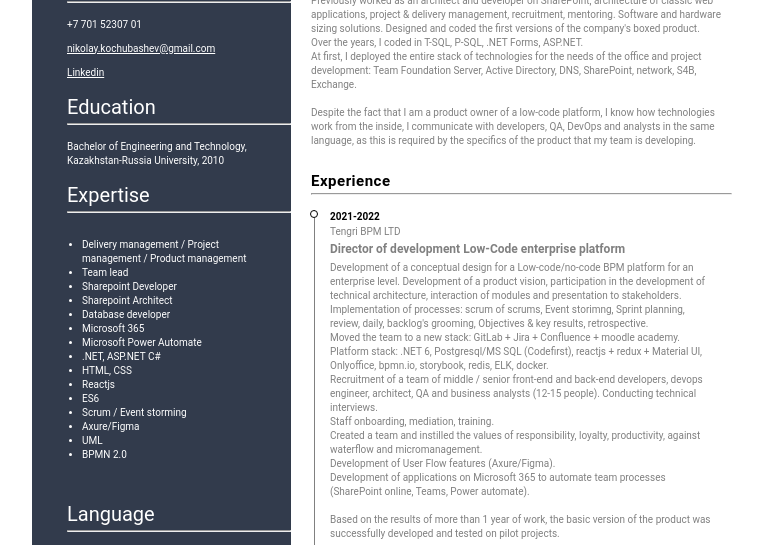
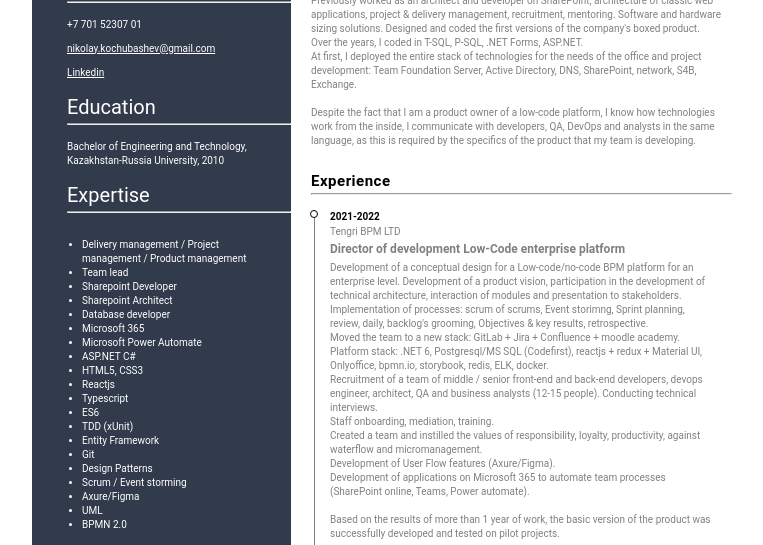
Before and after one commit to nikolay-kochubashev/cv, a plain HTML site: page index.html in a window 1280 px wide. Shown: the part 187-732 px from the top of the page, without its empty margins (258-1021 px from the left). Drawn offline with Linux system fonts and the light colour scheme.

Commit message:
add key skills

```diff
--- a/index.html
+++ b/index.html
@@ -44,10 +44,15 @@
                 <li>Database developer</li>
                 <li>Microsoft 365</li>
                 <li>Microsoft Power Automate</li>
-                <li>.NET, ASP.NET C#</li>
-                <li>HTML, CSS</li>
+                <li>ASP.NET C#</li>
+                <li>HTML5, CSS3</li>
                 <li>Reactjs</li>
+                <li>Typescript</li>
                 <li>ES6</li>
+                <li>TDD (xUnit)</li>
+                <li>Entity Framework</li>
+                <li>Git</li>
+                <li>Design Patterns</li>
                 <li>Scrum / Event storming</li>
                 <li>Axure/Figma</li>
                 <li>UML</li>
```
